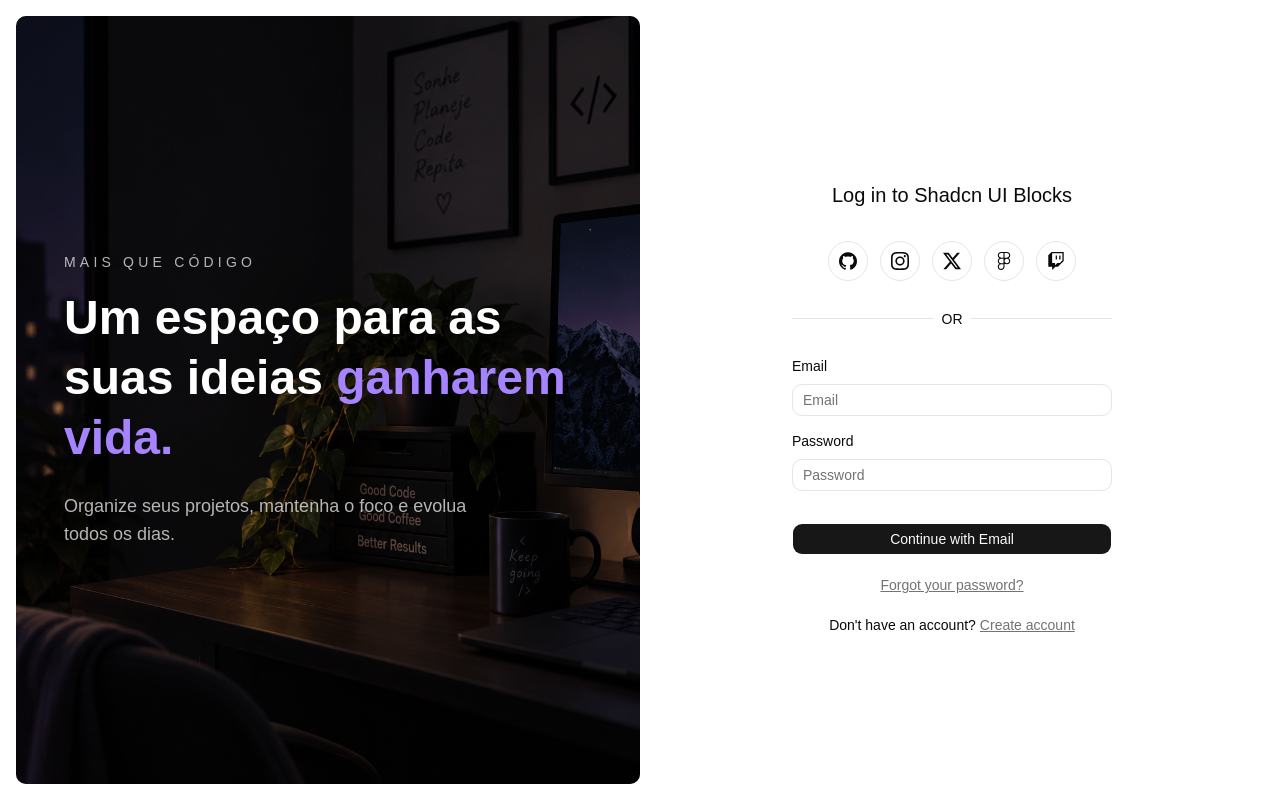
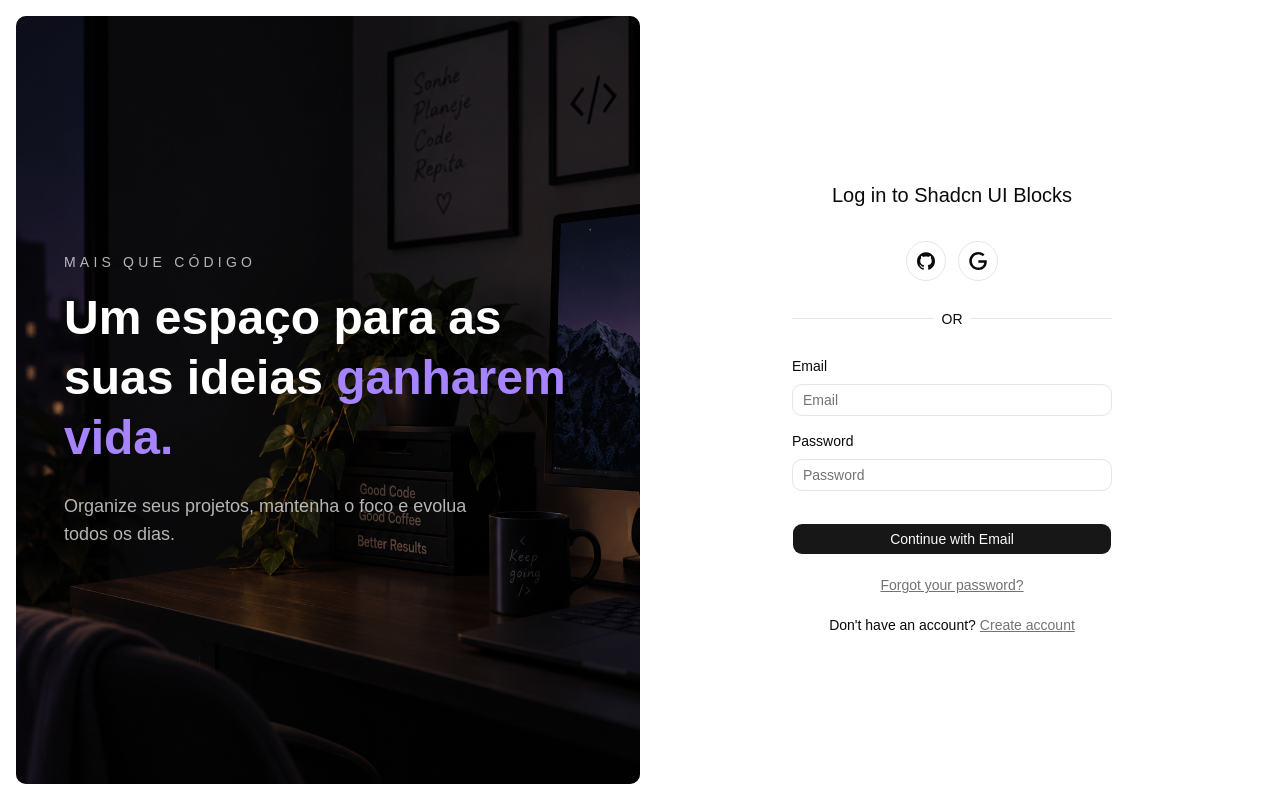
Before and after one commit to carolinneVictoria/devspace-auth, a React (Vite) app: page / in a window 1280 px wide. Built offline with nearby package versions, Linux system fonts and the light colour scheme.

Commit message:
feat: update Login component to replace social icons with Google login option

```diff
--- a/src/components/auth/Login.tsx
+++ b/src/components/auth/Login.tsx
@@ -2,11 +2,8 @@
 
 import { zodResolver } from "@hookform/resolvers/zod";
 import {
-  SiFigma,
   SiGithub,
-  SiInstagram,
-  SiTwitch,
-  SiX,
+  SiGoogle,
 } from "react-icons/si";
 import { Controller, useForm } from "react-hook-form";
 import { z } from "zod";
@@ -77,28 +74,7 @@ const Login = () => {
               size="icon"
               variant="outline"
             >
-              <SiInstagram className="h-[18px]! w-[18px]!" />
-            </Button>
-            <Button
-              className="h-10 w-10 rounded-full"
-              size="icon"
-              variant="outline"
-            >
-              <SiX className="h-[18px]! w-[18px]!" />
-            </Button>
-            <Button
-              className="h-10 w-10 rounded-full"
-              size="icon"
-              variant="outline"
-            >
-              <SiFigma className="h-[18px]! w-[18px]!" />
-            </Button>
-            <Button
-              className="h-10 w-10 rounded-full"
-              size="icon"
-              variant="outline"
-            >
-              <SiTwitch className="h-[18px]! w-[18px]!" />
+              <SiGoogle className="h-[18px]! w-[18px]!" />
             </Button>
           </div>
 
```
